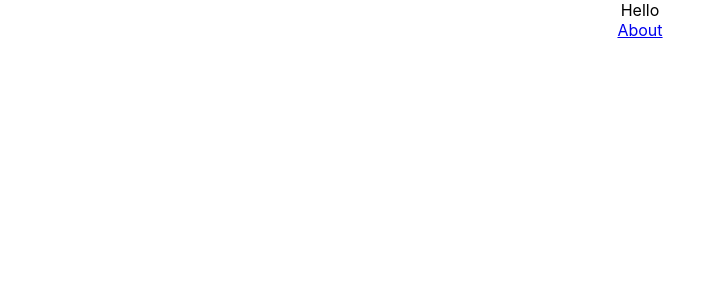
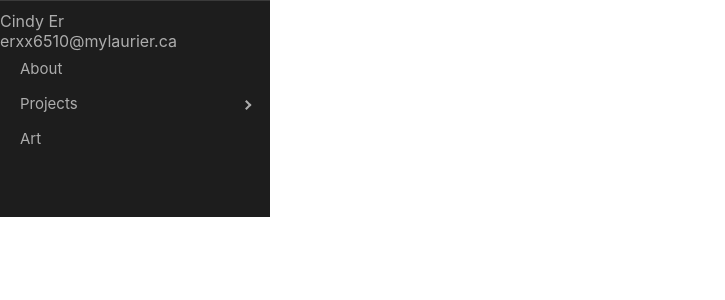
Before and after one commit to CindyEr136/CindyEr136.github.io, a React (Create React App) app: page / in a window 1280 px wide. Shown: the top 300 px of the page, without its empty margins (0-725 px from the left). Built offline with nearby package versions, Linux system fonts and the light colour scheme.

Commit message:
added sidebar

```diff
--- a/package.json
+++ b/package.json
@@ -6,8 +6,10 @@
     "@testing-library/jest-dom": "^5.16.5",
     "@testing-library/react": "^13.4.0",
     "@testing-library/user-event": "^13.5.0",
+    "bootstrap-icons": "^1.9.1",
     "react": "^18.2.0",
     "react-dom": "^18.2.0",
+    "react-pro-sidebar": "^0.7.1",
     "react-router-dom": "^6.3.0",
     "react-scripts": "5.0.1",
     "web-vitals": "^2.1.4"
--- a/src/App.js
+++ b/src/App.js
@@ -1,15 +1,15 @@
-//import logo from './logo.svg';
 import './App.css';
 import {Routes, Route, Link} from 'react-router-dom';
 import Home from './components/Home.js';
+import Sidebar from './components/Sidebar.js';
 
 function App() {
   return (
     <div className="App">
+      <Sidebar />
       <Routes>
         <Route path='/' element={<Home />} />
       </Routes>
-      <Link to='/about'>About</Link>
     </div>
   );
 }
--- a/src/components/Home.js
+++ b/src/components/Home.js
@@ -1,5 +1,4 @@
 function Home() {
-    return <div> Hello</div>
 }
 
 export default Home;
--- /dev/null
+++ b/src/components/Sidebar.css
@@ -0,0 +1,6 @@
+#sidebar .pro-sidebar {
+    height: 100vh;
+    width: 100%;
+    min-width: 100%;
+    background-color: whitesmoke;
+}
--- /dev/null
+++ b/src/components/Sidebar.js
@@ -0,0 +1,27 @@
+import {ProSidebar, Menu, MenuItem, SubMenu, SidebarHeader, SidebarContent} from 'react-pro-sidebar';
+import "./Sidebar.css";
+import 'react-pro-sidebar/dist/css/styles.css';
+import {Link} from 'react-router-dom';
+
+function Sidebar() {
+    return (
+        <ProSidebar>
+            <SidebarHeader></SidebarHeader>
+            <Menu>
+                <SidebarContent>Cindy Er</SidebarContent>
+                <SidebarContent>erxx6510@mylaurier.ca</SidebarContent>
+                <MenuItem>About</MenuItem>
+                <SubMenu title="Projects">
+                    <Link to="/projects"></Link>
+                    <MenuItem>Chess<Link to="/chess"></Link></MenuItem>
+                    <MenuItem>TD Case Study<Link to="/TD"></Link></MenuItem>
+                    <MenuItem>iFix Case Study<Link to="/iFix"></Link></MenuItem>
+                </SubMenu>
+                <MenuItem>Art</MenuItem>
+                <MenuItem icon={<i class="bi bi-linkedin"></i>}></MenuItem>
+            </Menu>
+        </ProSidebar>
+    )
+}
+
+export default Sidebar;
```
Also changed, not shown: src/logo.svg (deleted), 1 other file (tests, documents, lock files or other folders).
